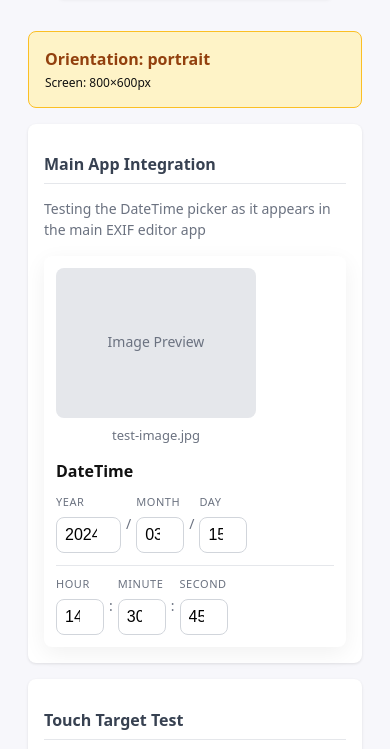
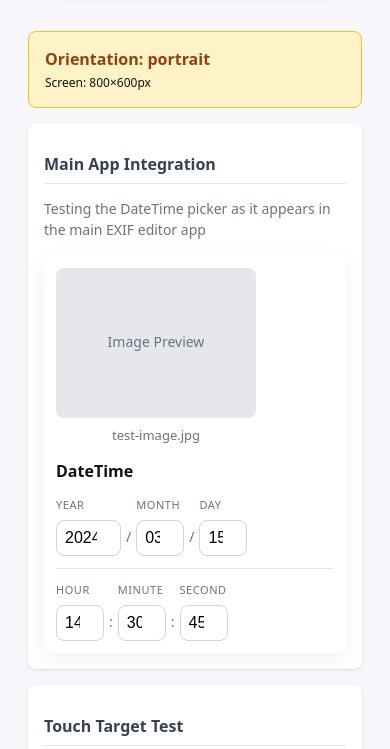
Before and after one commit to cheesypotat0e/exif-editor, a website built with Vite: page mobile-test.html in a window 390 px wide. Shown: the part 95-844 px from the top of the page. Built offline with nearby package versions, Linux system fonts and the light colour scheme.

Commit message:
Refactor: Improve datetime picker layout and responsiveness (#7)

```diff
--- a/src/custom-datetime-picker.css
+++ b/src/custom-datetime-picker.css
@@ -10,6 +10,7 @@
   background: #ffffff;
   font-family: system-ui, -apple-system, BlinkMacSystemFont, "Segoe UI", Roboto, Helvetica, Arial, sans-serif;
   width: 100%;
+  max-width: 800px; /* Limit max width to prevent excessive stretching on wide screens */
   box-sizing: border-box;
 }
 
@@ -20,6 +21,7 @@
   flex-wrap: wrap;
   justify-content: flex-start;
   width: 100%;
+  max-width: 600px; /* Limit width on wide screens to prevent excessive spacing */
 }
 
 .date-group {
@@ -86,9 +88,11 @@
   font-weight: 500;
   color: #6b7280;
   margin: 0 2px;
-  align-self: center;
-  /* Remove padding-bottom to fix alignment */
-  margin-top: 20px; /* Compensate for label height */
+  /* Perfect vertical centering with input fields */
+  display: flex;
+  align-items: center;
+  height: 42px; /* Match input height (padding: 10px + font-size: 14px + borders) */
+  margin-top: 26px; /* Align with input container accounting for label height */
 }
 
 .datetime-errors {
@@ -111,6 +115,19 @@
 
 .datetime-errors .error:last-child {
   margin-bottom: 0;
+}
+
+/* Large screen adjustments */
+@media (min-width: 1024px) {
+  .datetime-group {
+    max-width: 500px; /* Constrain width on desktop to prevent excessive spacing */
+  }
+}
+
+@media (min-width: 1440px) {
+  .datetime-group {
+    max-width: 550px; /* Slightly more space on very large screens */
+  }
 }
 
 /* Responsive adjustments */
@@ -136,8 +153,9 @@
 
   .datetime-separator {
     margin: 0 2px; /* Small margins on mobile */
-    margin-top: 18px; /* Adjust for mobile */
+    margin-top: 24px; /* Adjust for mobile label height */
     font-size: 16px; /* Slightly smaller separator */
+    height: 44px; /* Match mobile input height */
   }
 
   .datetime-year {
@@ -185,6 +203,8 @@
   .datetime-separator {
     margin: 0 1px;
     font-size: 14px;
+    height: 40px; /* Adjust for smaller screens */
+    margin-top: 22px;
   }
 
   .input-container {
--- a/src/style.css
+++ b/src/style.css
@@ -54,6 +54,7 @@ form#fields {
   flex-direction: column;
   gap: 12px;
   flex: 1;
+  max-width: 800px; /* Limit form width on very wide screens */
 }
 .row {
   display: flex;
@@ -136,6 +137,7 @@ pre {
 .row .datetime-field-wrapper {
   flex: 1;
   min-width: 280px; /* Minimum width for datetime picker */
+  max-width: 600px; /* Prevent excessive stretching on wide screens */
 }
 
 .row .datetime-field-wrapper .datetime-field-label {
```
